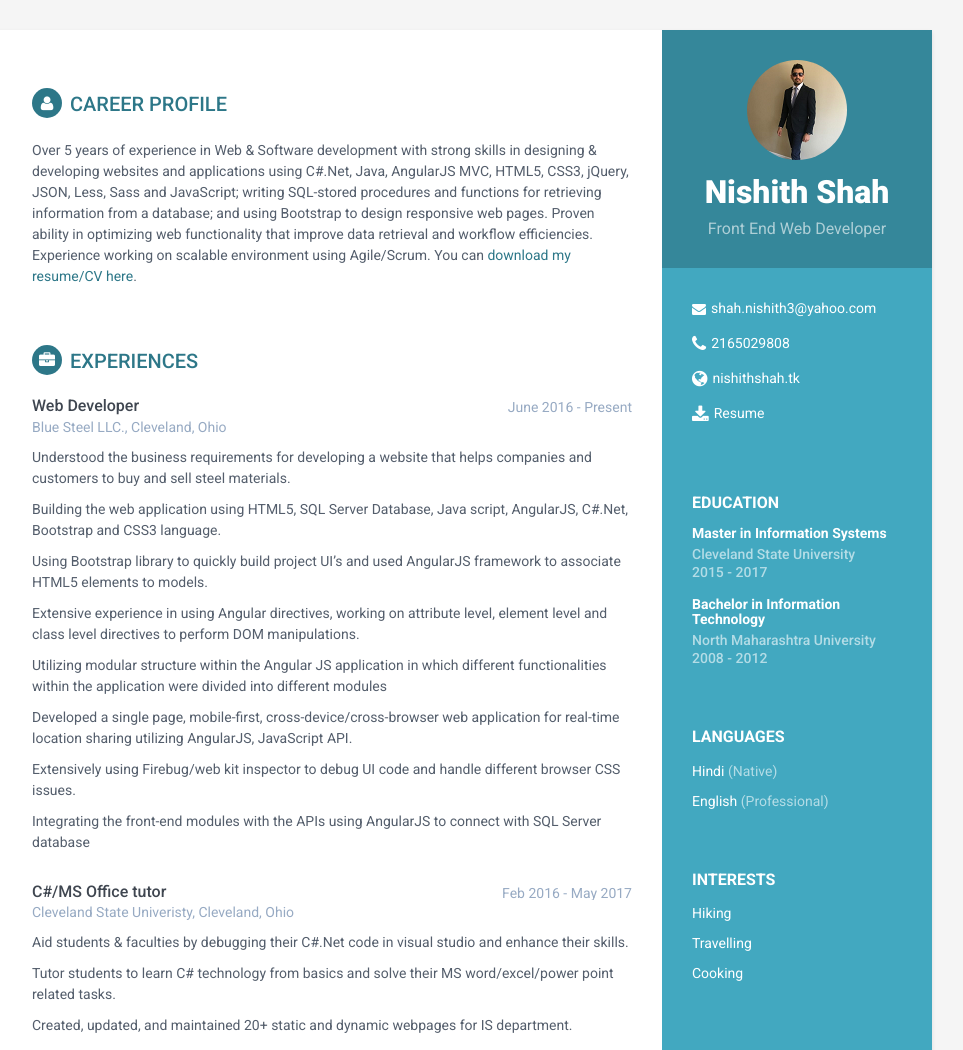
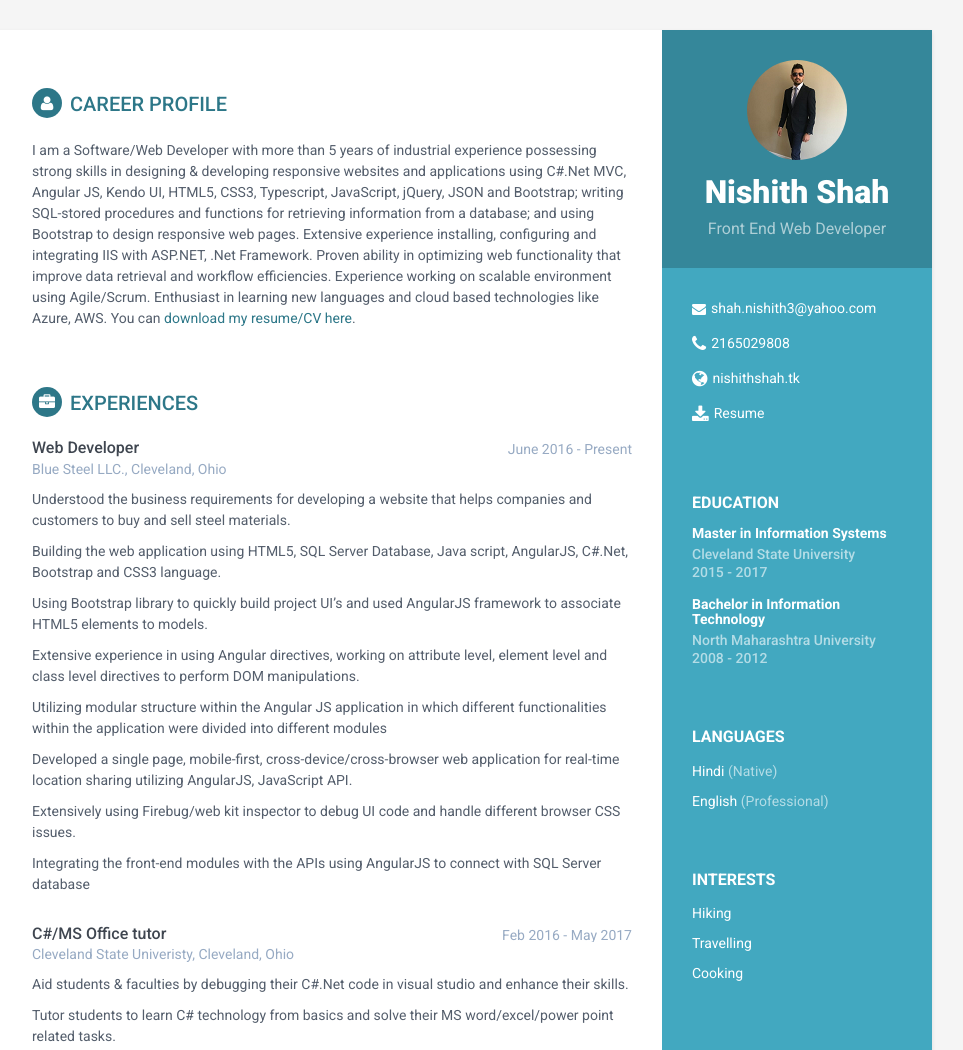
Before and after one commit to Ni5hith3/website, a plain HTML site: page index.html in a window 1280 px wide. Shown: the top 1050 px of the page, without its empty margins (188-1151 px from the left). Drawn offline with Linux system fonts and the light colour scheme.

Commit message:
Update Resume

```diff
--- a/index.html
+++ b/index.html
@@ -77,11 +77,7 @@
             <section class="section summary-section">
                 <h2 class="section-title"><i class="fa fa-user"></i>Career Profile</h2>
                 <div class="summary">
-                    <p>Over 5 years of experience in Web & Software development with strong skills in designing & developing websites and applications using
-					C#.Net, Java, AngularJS MVC, HTML5, CSS3, jQuery, JSON, Less, Sass and JavaScript; writing SQL-stored procedures and functions for
-					retrieving information from a database; and using Bootstrap to design responsive web pages.  Proven ability in optimizing web functionality
-					that improve data retrieval and workflow efficiencies. Experience working on scalable environment using Agile/Scrum.
-					You can <a href="assets/Resume/Nishith_Shah_Resume.docx" download>download my resume/CV here</a>.</p>
+                    <p>I am a Software/Web Developer with more than 5 years of industrial experience possessing strong skills in designing & developing responsive websites and applications using C#.Net MVC, Angular JS, Kendo UI, HTML5, CSS3, Typescript, JavaScript, jQuery, JSON and Bootstrap; writing SQL-stored procedures and functions for retrieving information from a database; and using Bootstrap to design responsive web pages. Extensive experience installing, configuring and integrating IIS with ASP.NET, .Net Framework. Proven ability in optimizing web functionality that improve data retrieval and workflow efficiencies. Experience working on scalable environment using Agile/Scrum. Enthusiast in learning new languages and cloud based technologies like Azure, AWS. You can <a href="assets/Resume/Nishith_Shah_Resume.pdf" download>download my resume/CV here</a>.</p>
                 </div><!--//summary-->
             </section><!--//section-->
 
```
